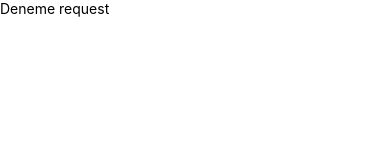
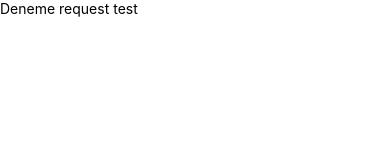
Before and after one commit to Pakurii/FastAndHealthy, a React Native app: screen / in a window 390 px wide. Shown: the top 160 px of the page. Built offline with nearby package versions, Linux system fonts and the light colour scheme.

Commit message:
Deneme request test

```diff
--- a/src/App.js
+++ b/src/App.js
@@ -3,7 +3,7 @@ import React from 'react';
 const App = () => {
   return (
     <View>
-      <Text>Deneme request</Text>
+      <Text>Deneme request test</Text>
     </View>
   );
 };
```
